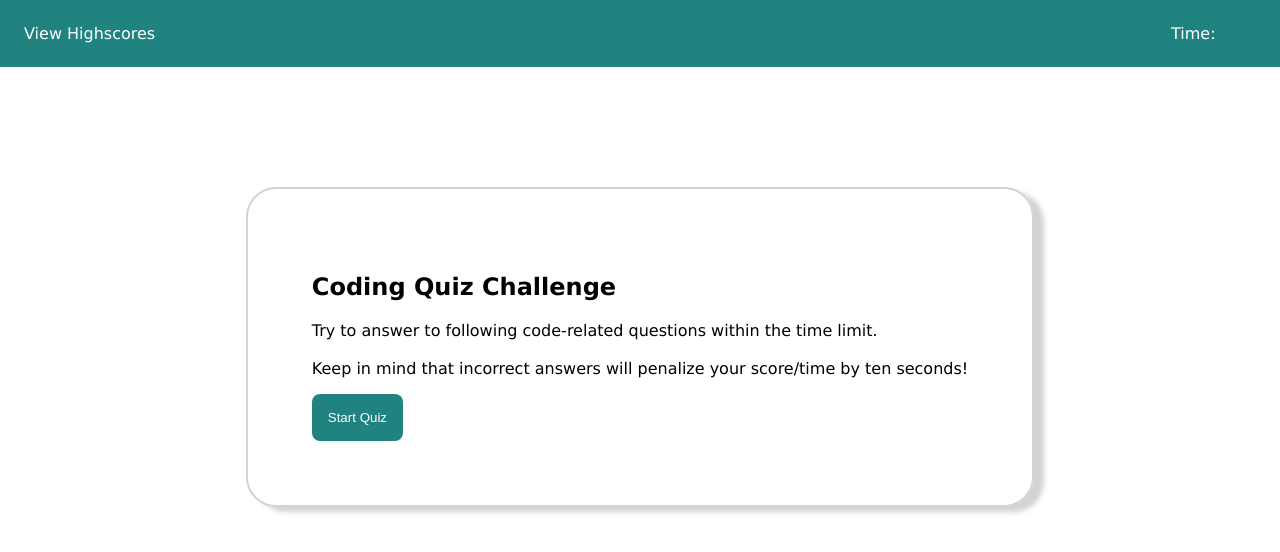
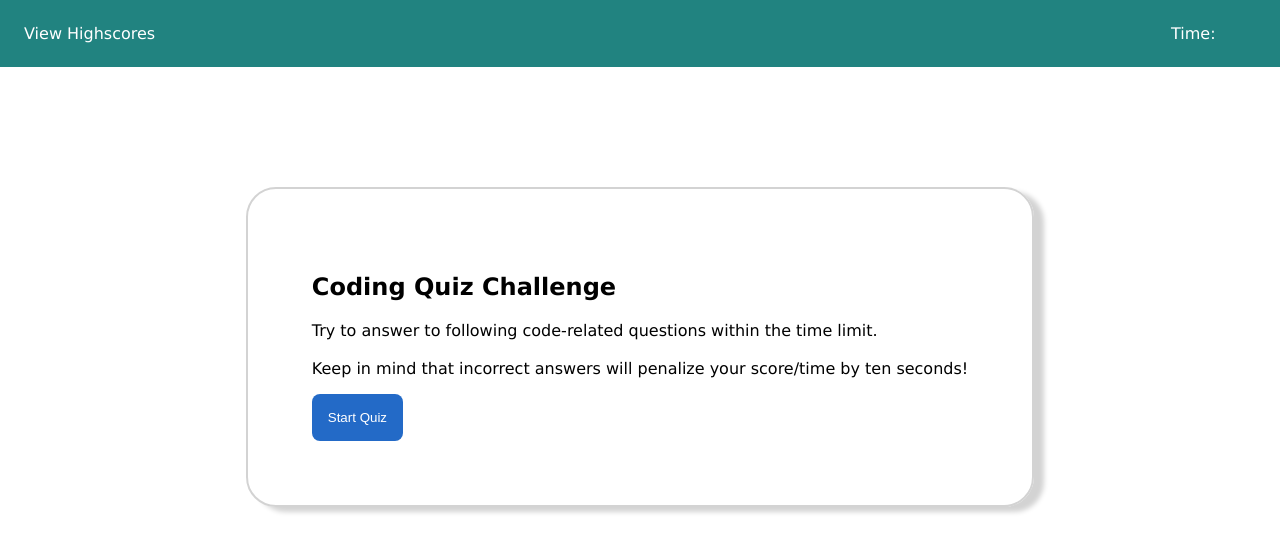
Before and after one commit to ramriddlez/codequiz, a plain HTML site: page index.html in a window 1280 px wide. Drawn offline with Linux system fonts and the light colour scheme.

Commit message:
changes in css

```diff
--- a/swag.css
+++ b/swag.css
@@ -35,7 +35,7 @@ main {
 .button {
   display: block;
   color: #ffffff;
-  background-color: #218380;
+  background-color: #236ac7;
   padding: 2vh;
   border-radius: 8px;
   border: none;
```
